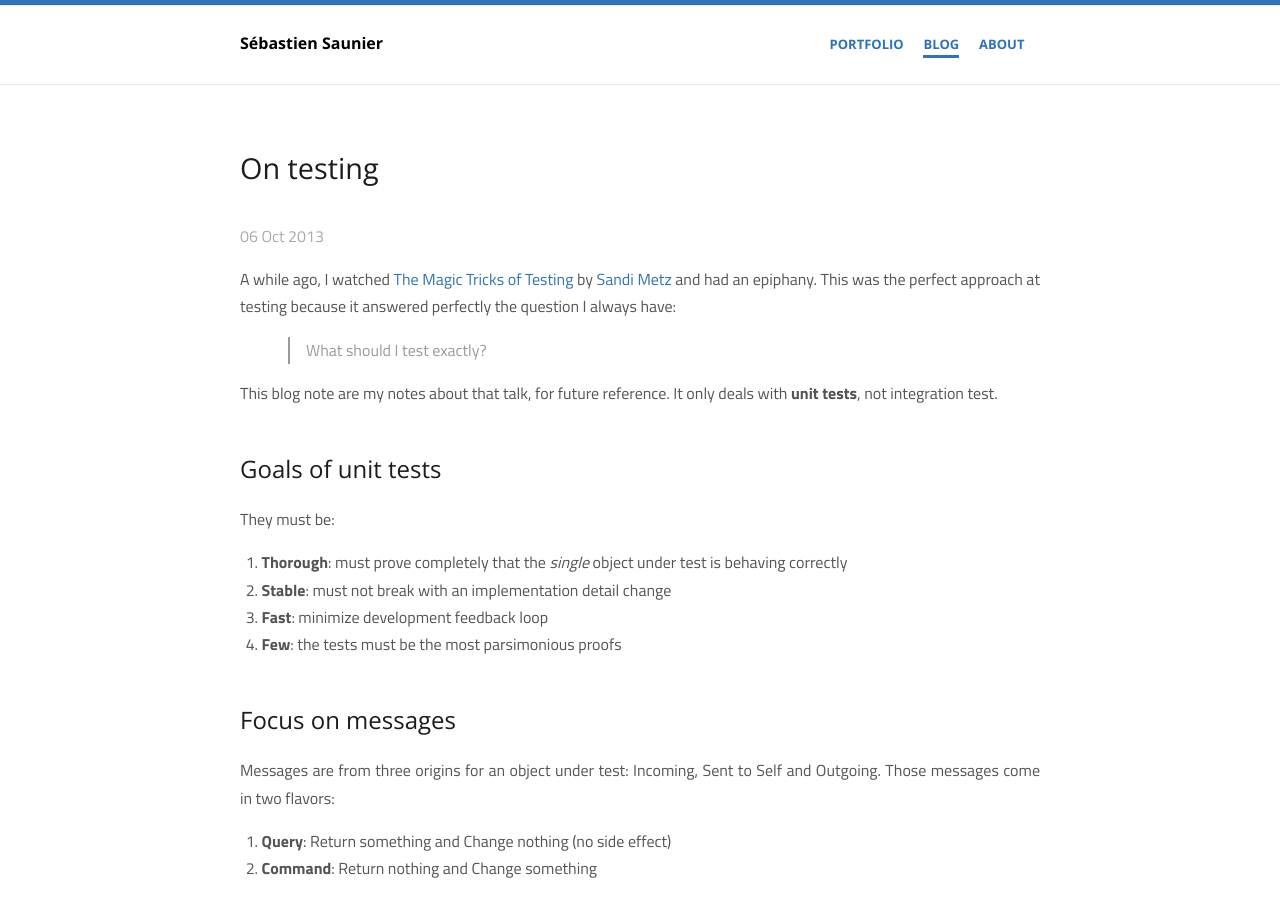
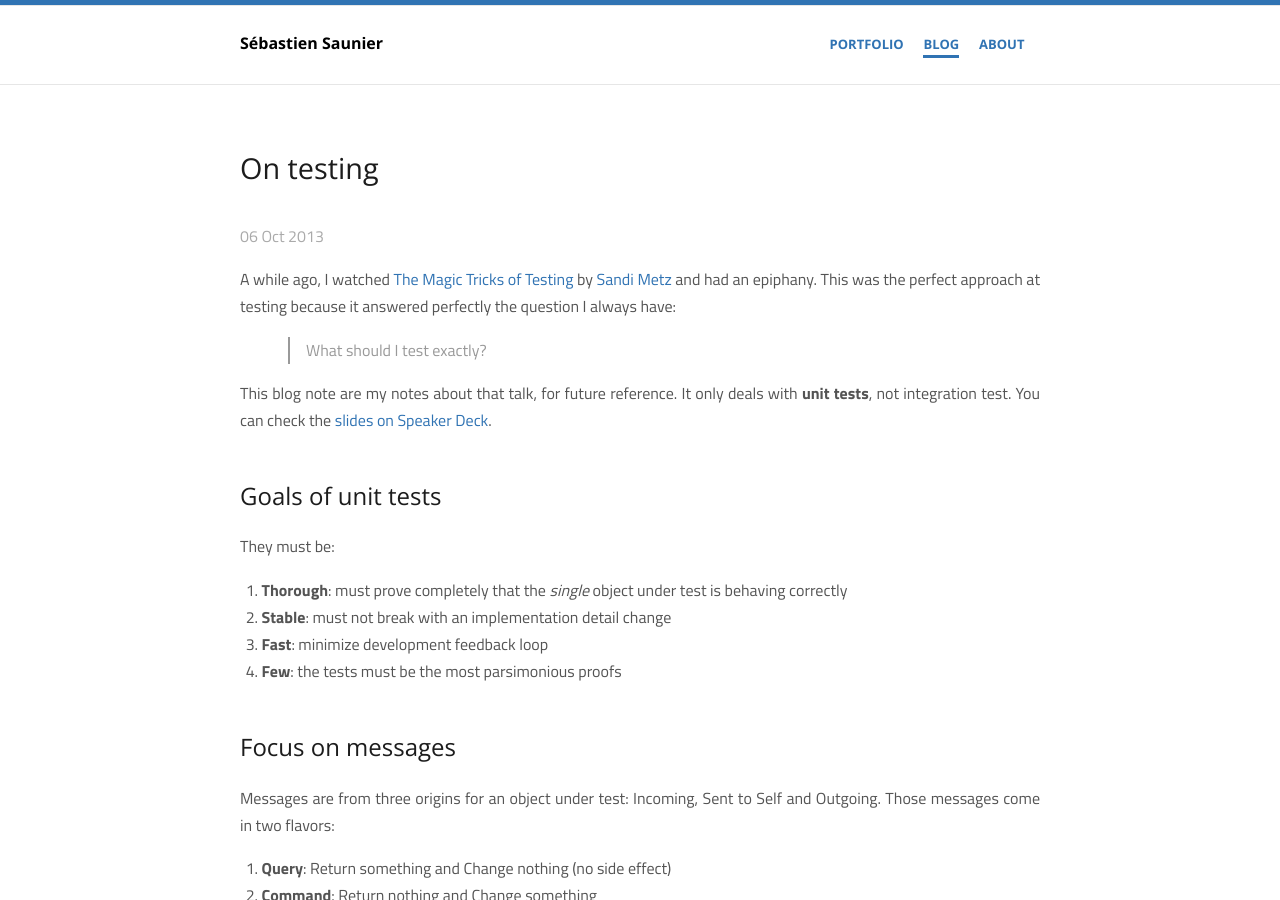
Before and after one commit to ssaunier/ssaunier.github.io, a Jekyll site: the page built from _posts/2013-10-06-on-testing.markdown, in a window 1280 px wide and 900 px high. Built offline with Jekyll 4.4.1, drawn with Linux system fonts in a browser that asks for light colours.

Commit message:
Add slides link

```diff
--- a/_posts/2013-10-06-on-testing.markdown
+++ b/_posts/2013-10-06-on-testing.markdown
@@ -13,6 +13,7 @@ approach at testing because it answered perfectly the question I always have:
 
 This blog note are my notes about that talk, for future reference. It only deals
 with **unit tests**, not integration test.
+You can check the [slides on Speaker Deck](https://speakerdeck.com/skmetz/magic-tricks-of-testing-railsconf).
 
 ## Goals of unit tests
 
```
